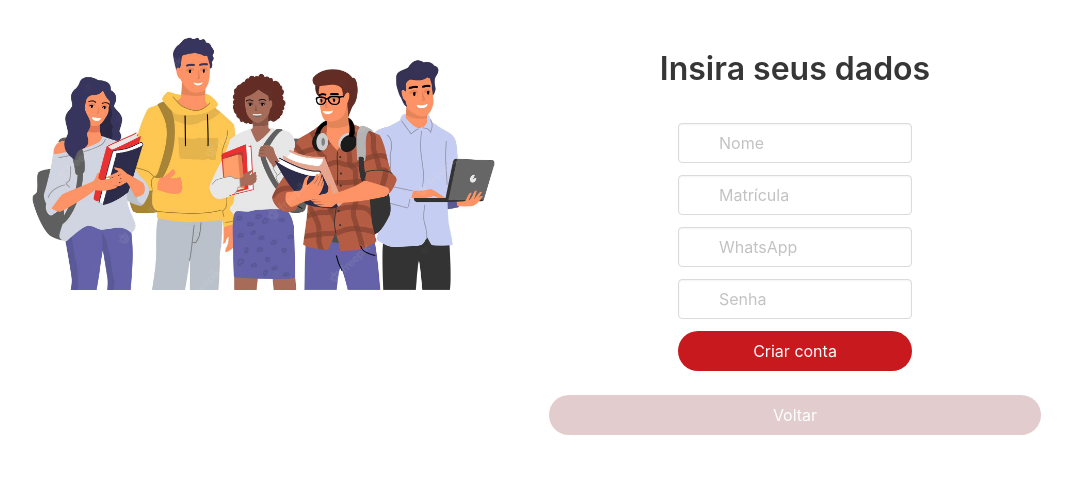
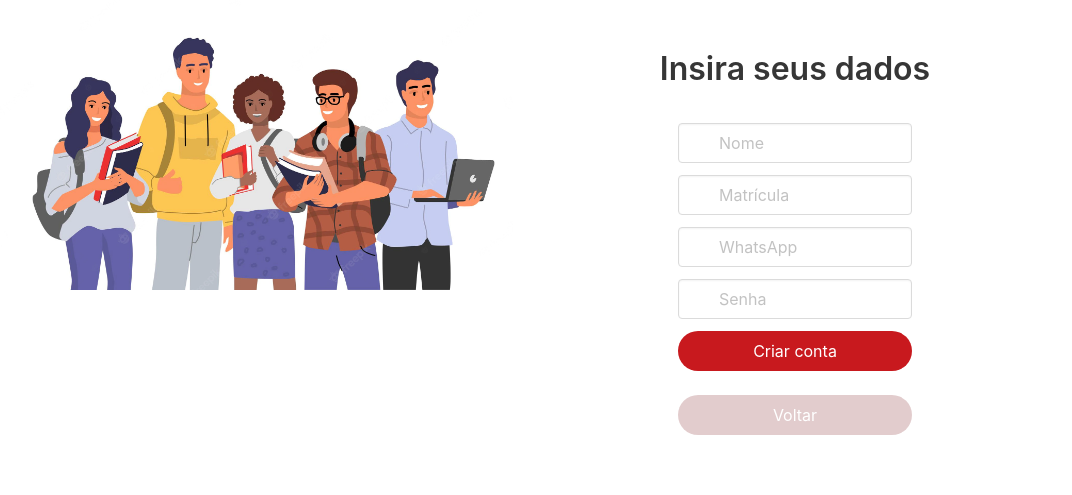
Before and after one commit to Ghedyvan/projetoIFALBD, a PHP site: page /novaconta.php in a window 1280 px wide. Shown: the part 260-755 px from the top of the page, without its empty margins (115-1187 px from the left). Run offline with PHP 8.4, Linux system fonts and the light colour scheme.

Commit message:
Ajuste botão voltar em novaconta.php

```diff
--- a/novaconta.php
+++ b/novaconta.php
@@ -125,10 +125,10 @@ https://storyset.com/illustration/studying/amico -->
 
                         </div>
                     </form>
-                    <div class="column">
+                    <div class="column is-half is-offset-one-quarter">
                         <button onclick="window.location.href='index.php'"
                             class="button is-success is-rounded is-fullwidth"
-                            style="padding-block: 0%; background-color: #9b53554b;">Voltar
+                            style="padding-block: 0%; background-color: #9b53554b; padding-top: -3%">Voltar
                     </div>
 
                 </div>
```
